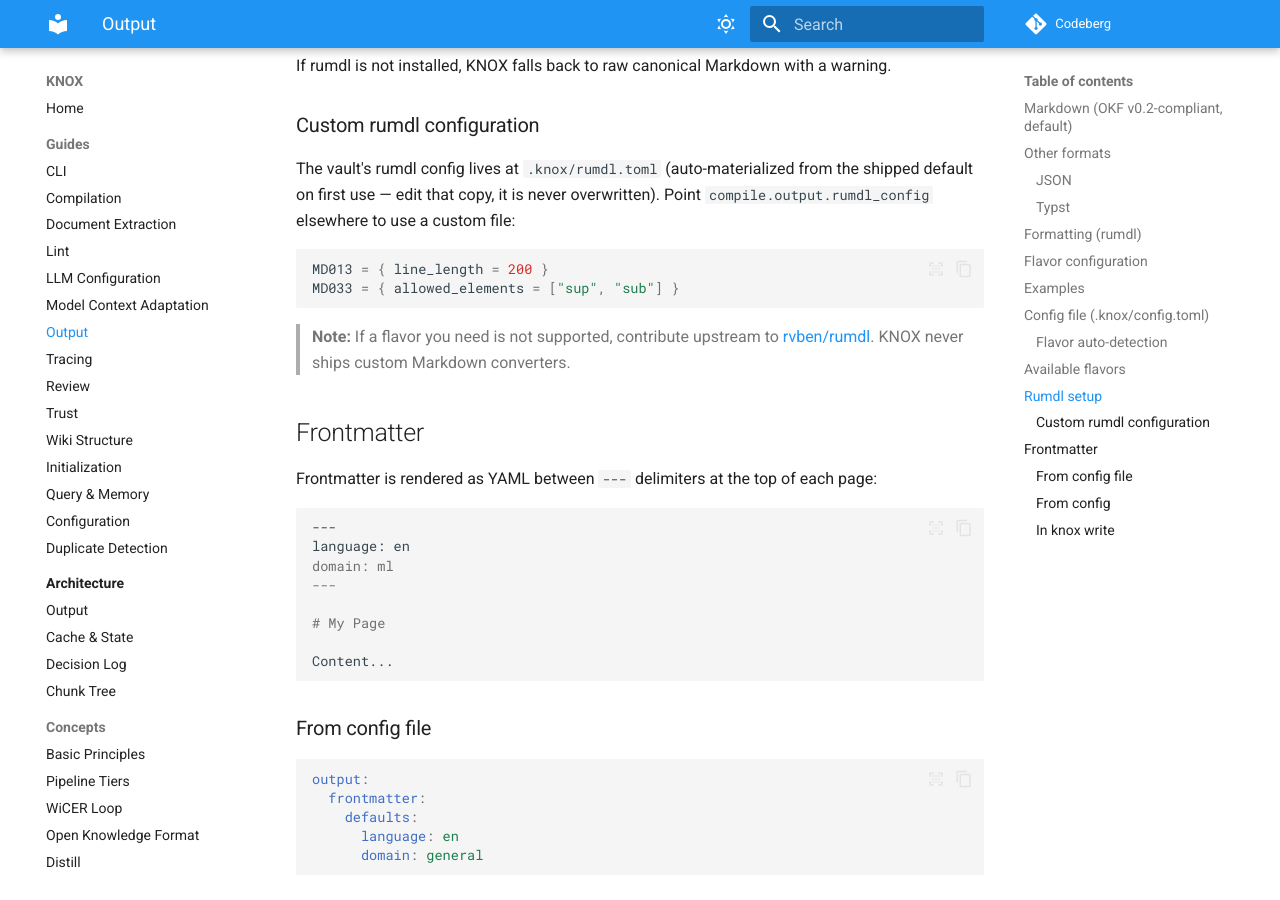
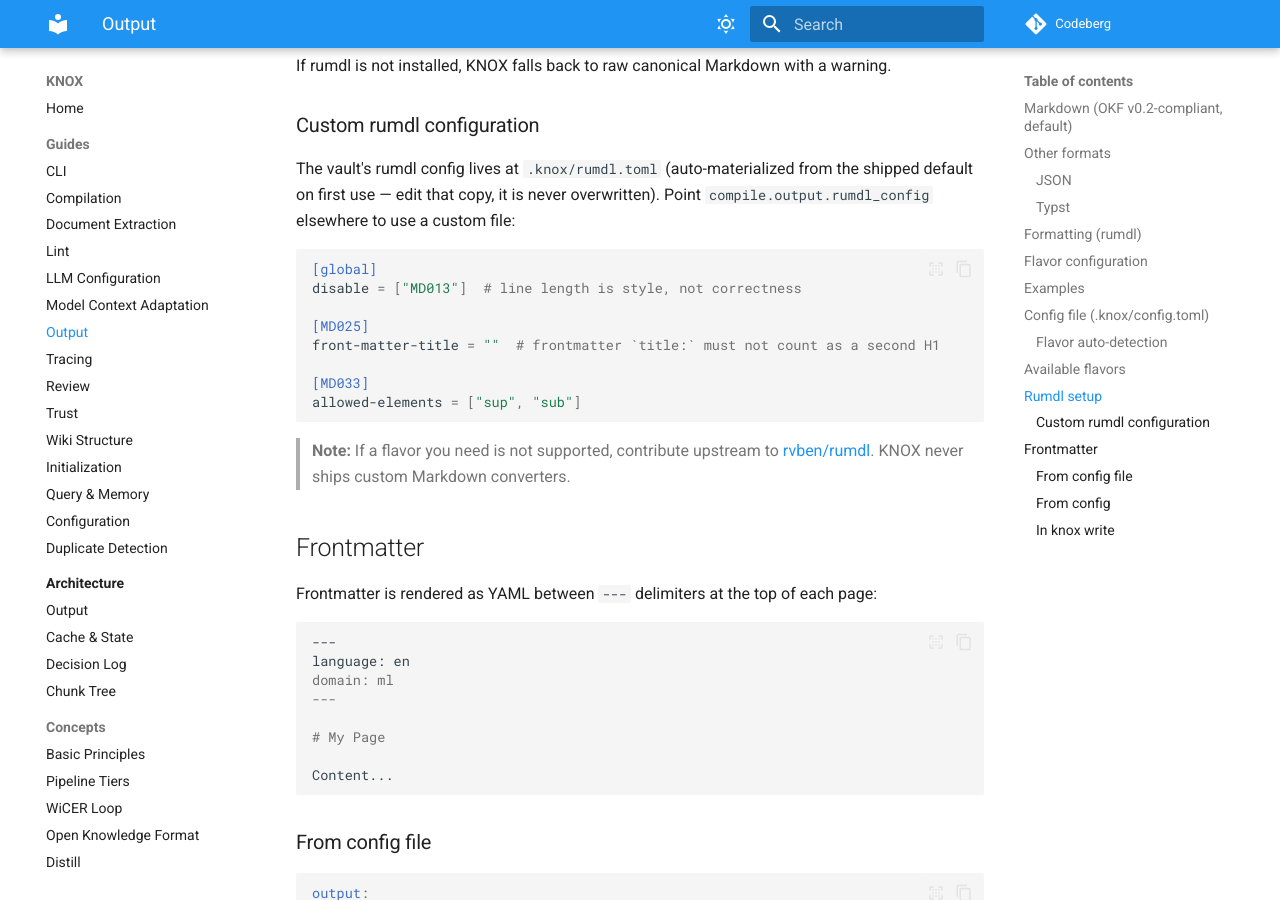
Before and after one commit to jr2804/kompend, an MkDocs documentation site: the page built from docs/guides/output.md, in a window 1280 px wide and 900 px high, scrolled down 3673 px. Built offline with MkDocs 1.6.1 and Material for MkDocs 9.7.7, drawn with Linux system fonts in a browser that asks for light colours.

Commit message:
📝 docs(lint): update rumdl config documentation and tests
- clarify MD013 line length rule in docs
- update test to match new config structure
- improve documentation for rumdl configuration

````diff
--- a/docs/guides/output.md
+++ b/docs/guides/output.md
@@ -139,8 +139,14 @@ the shipped default on first use — edit that copy, it is never overwritten).
 Point `compile.output.rumdl_config` elsewhere to use a custom file:
 
 ```toml
-MD013 = { line_length = 200 }
-MD033 = { allowed_elements = ["sup", "sub"] }
+[global]
+disable = ["MD013"]  # line length is style, not correctness
+
+[MD025]
+front-matter-title = ""  # frontmatter `title:` must not count as a second H1
+
+[MD033]
+allowed-elements = ["sup", "sub"]
 ```
 
 > **Note:** If a flavor you need is not supported, contribute upstream to
--- a/src/knox/lint/rumdl.toml
+++ b/src/knox/lint/rumdl.toml
@@ -1,10 +1,12 @@
 # KNOX default rumdl configuration for generated wiki output.
 # Copied to .knox/rumdl.toml on first use — edit that copy to override.
 
+[global]
 # Line length is pure style in a knowledge base: generated prose lines run
 # long, rumdl fmt does not reflow text, and viewers wrap automatically.
-# Disabled by default; set line_length + enable to enforce.
-MD013 = false
+# Disabled by default; re-enable via `extend-enable = ["MD013"]` (with
+# `[MD013] line-length = …` if you want a custom limit).
+disable = ["MD013"]
 
 # Every page has a `title:` in frontmatter AND a body H1. Without this,
 # the frontmatter title counts as a second top-level heading.
````
Also changed, not shown: 1 other file.
